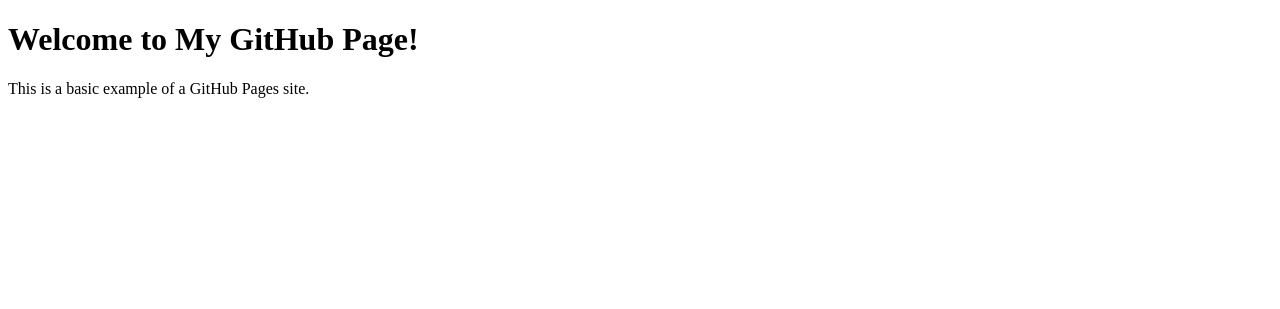
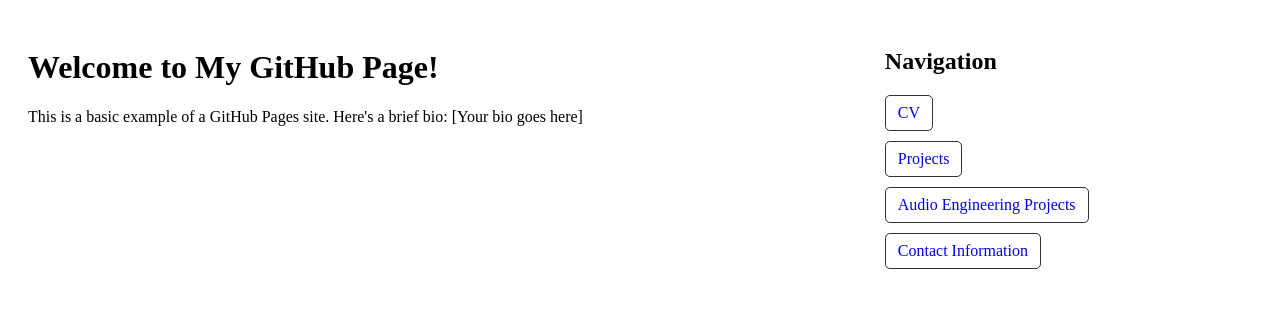
Before and after one commit to ObiWxnKenxbi/obiwankenxbi.github.io, a plain HTML site: page index.html in a window 1280 px wide. Drawn offline with Linux system fonts and the light colour scheme.

Commit message:
Update index.html

```diff
--- a/index.html
+++ b/index.html
@@ -3,9 +3,58 @@
 <head>
   <meta charset="UTF-8">
   <title>My GitHub Page</title>
+  <style>
+    /* Basic styling for demonstration */
+    .container {
+      display: flex;
+      justify-content: space-between;
+      align-items: flex-start;
+      padding: 20px;
+    }
+    .bio {
+      flex: 1;
+      max-width: 60%;
+    }
+    .navigation {
+      flex: 1;
+      max-width: 30%;
+    }
+    .navigation ul {
+      list-style: none;
+      padding: 0;
+    }
+    .navigation li {
+      margin-bottom: 10px;
+    }
+    .navigation a {
+      text-decoration: none;
+      padding: 8px 12px;
+      border: 1px solid #333;
+      border-radius: 5px;
+      display: block;
+      width: fit-content;
+    }
+    .navigation a:hover {
+      background-color: #f0f0f0;
+    }
+  </style>
 </head>
 <body>
-  <h1>Welcome to My GitHub Page!</h1>
-  <p>This is a basic example of a GitHub Pages site.</p>
+  <div class="container">
+    <div class="bio">
+      <h1>Welcome to My GitHub Page!</h1>
+      <p>This is a basic example of a GitHub Pages site. Here's a brief bio: [Your bio goes here]</p>
+    </div>
+    <div class="navigation">
+      <h2>Navigation</h2>
+      <ul>
+        <li><a href="#cv">CV</a></li>
+        <li><a href="#projects">Projects</a></li>
+        <li><a href="#audio">Audio Engineering Projects</a></li>
+        <li><a href="#contact">Contact Information</a></li>
+      </ul>
+    </div>
+  </div>
+  <!-- More content or sections can be added here -->
 </body>
 </html>
```
